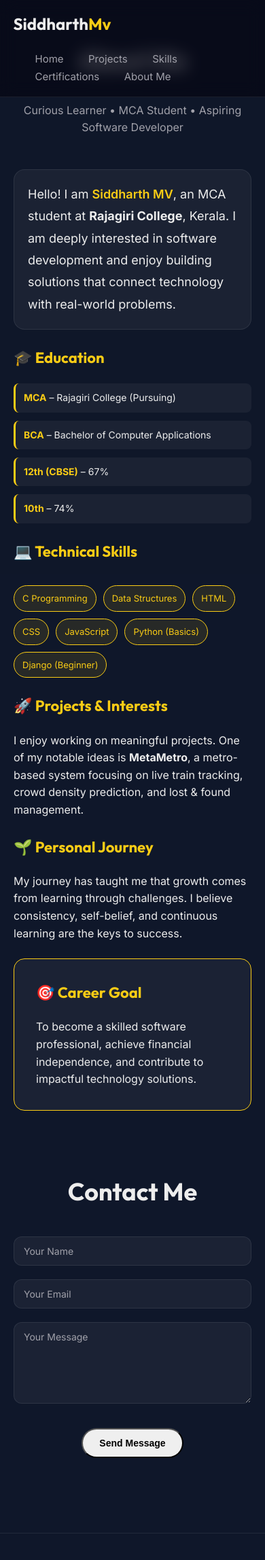
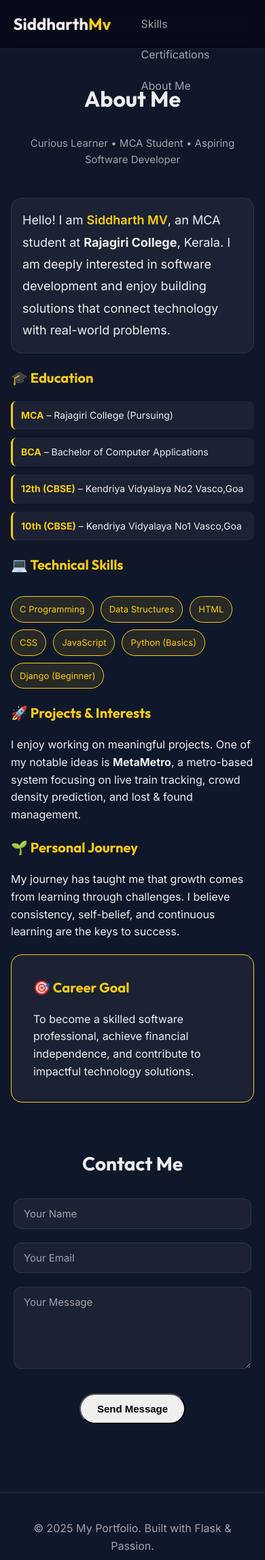
Before and after one commit to siddharthx29/PortFolio, a Flask app: a page that uses templates/contact&about me.html in a window 390 px wide. Shown: the top 2295 px of the page at 68% size. Run offline with Flask 3, Linux system fonts and the light colour scheme.

Commit message:
initial commit 2

```diff
--- a/static/css/styles.css
+++ b/static/css/styles.css
@@ -441,31 +441,44 @@
    ========================= */
 @media (max-width: 768px) {
     body {
-        padding-top: 0;
+        padding-top: 72px; /* reserve space for fixed nav */
     }
 
     nav {
         position: fixed;
-        flex-wrap: wrap;
-        gap: 20px;
-        padding: 16px 5%;
+        top: 0;
+        left: 0;
+        right: 0;
+        height: 72px;
+        display: flex;
+        align-items: center;
+        padding: 12px 5%;
+        z-index: 1000;
     }
 
     .nav-links {
-        gap: 20px;
+        gap: 14px;
         flex-wrap: wrap;
         justify-content: center;
         margin-left: 0;
         width: 100%;
     }
 
+    .nav-links a {
+        padding: 10px 12px;
+        display: inline-block;
+        font-size: 16px;
+        color: var(--text-secondary);
+    }
+
     .hero {
-        min-height: 100vh;
-        padding: 100px 20px 40px;
+        min-height: calc(100vh - 72px);
+        padding: 48px 20px 40px;
+        align-items: flex-start;
     }
 
     .bg-video {
-        display: none;
+        display: none; /* hide video on small screens for performance */
     }
 
     .video-overlay {
@@ -473,48 +486,64 @@
     }
 
     .hero h1 {
-        font-size: 42px;
+        font-size: 36px;
+        text-align: center;
+    }
+
+    .hero-content {
+        text-align: center; /* center text on mobile */
+        padding: 12px;
     }
 
     .hero-buttons {
         gap: 12px;
+        flex-direction: column;
+        width: 100%;
+        align-items: center;
+    }
+
+    .hero-buttons .btn {
+        width: 100%;
+        max-width: 320px;
+        padding: 14px 20px;
+        font-size: 16px;
     }
 
     .btn {
         padding: 12px 24px;
-        font-size: 14px;
+        font-size: 15px;
     }
 
     .card-style,
     .project-card,
     .skill-card {
+        padding: 14px;
+    }
+
+    .about-container {
+        margin: 32px auto;
+        padding: 16px;
+        gap: 20px;
+    }
+
+    .about-container .title {
+        font-size: 32px;
+    }
+
+    .about-container .tagline {
+        font-size: 15px;
+    }
+
+    .about-card {
         padding: 16px;
     }
 
-    .about-container {
-        margin: 40px auto;
-        padding: 20px;
-        gap: 24px;
-    }
-
-    .about-container .title {
-        font-size: 36px;
-    }
-
-    .about-container .tagline {
-        font-size: 16px;
-    }
-
-    .about-card {
-        padding: 20px;
-    }
-
     .section {
-        gap: 12px;
+        gap: 10px;
     }
 
     .section h2 {
-        font-size: 22px;
+        font-size: 20px;
     }
 
     .section ul li {
@@ -532,22 +561,23 @@
     }
 
     .contact-container {
-        margin: 40px auto;
-        padding: 30px 20px;
-        gap: 30px;
+        margin: 32px auto;
+        padding: 20px;
+        gap: 20px;
     }
 
     .contact-container .section-title {
-        font-size: 36px;
+        font-size: 28px;
     }
 
     .contact-container input,
     .contact-container textarea {
         padding: 12px 14px;
-        font-size: 14px;
+        font-size: 15px;
     }
 
     .contact-container textarea {
         min-height: 120px;
     }
 }
+}
--- a/templates/contact&about me.html
+++ b/templates/contact&about me.html
@@ -29,8 +29,8 @@
         <ul>
             <li><strong>MCA</strong> – Rajagiri College (Pursuing)</li>
             <li><strong>BCA</strong> – Bachelor of Computer Applications</li>
-            <li><strong>12th (CBSE)</strong> – 67%</li>
-            <li><strong>10th</strong> – 74%</li>
+            <li><strong>12th (CBSE)</strong> – Kendriya Vidyalaya No2 Vasco,Goa</li>
+            <li><strong>10th (CBSE)</strong> – Kendriya Vidyalaya No1 Vasco,Goa</li>
         </ul>
     </div>
 
```
